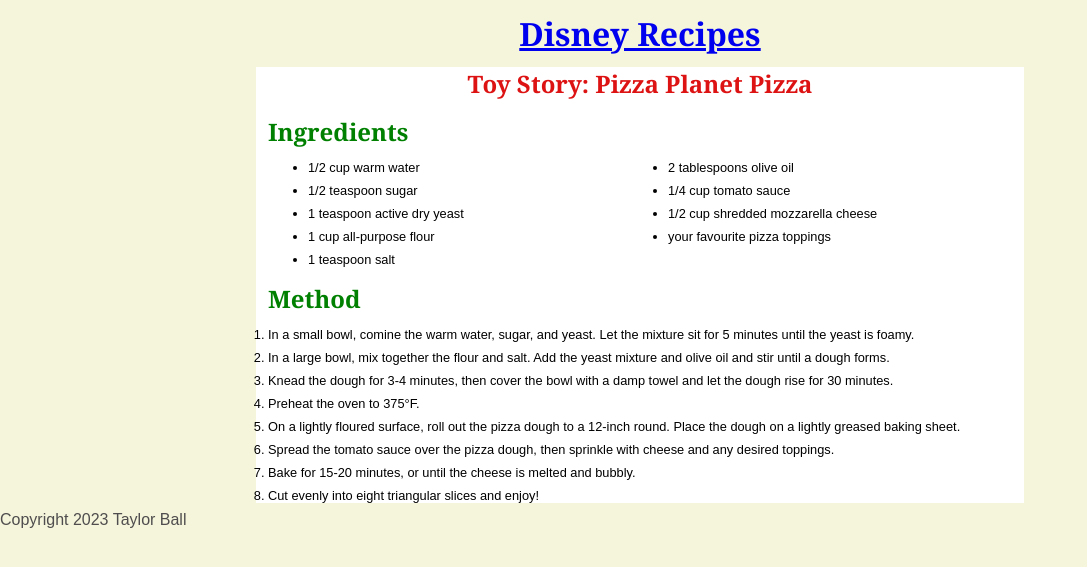
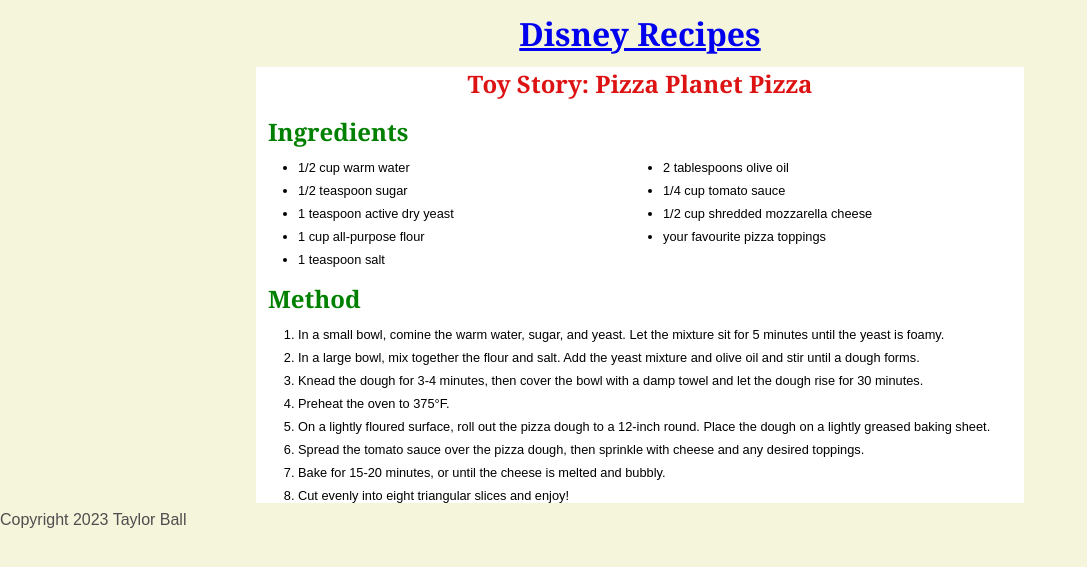
Before and after one commit to taylorball1/Recipes, a Jekyll site: the page built from _recipes/toy-story-pizza-planet-pizza.md, in a window 1280 px wide. Shown: the top 567 px of the page, without its empty margins (0-1087 px from the left). Built offline with Jekyll 4.4.1, drawn with Linux system fonts in a browser that asks for light colours.

Commit message:
Update recipes.css

```diff
--- a/styles/recipes.css
+++ b/styles/recipes.css
@@ -55,7 +55,7 @@
 }
 
 ul{
-  margin-left: 40px;
+  margin-left: 30px;
   columns: 2;
   column-rule: 1px;
 }
@@ -65,6 +65,10 @@
   margin-bottom: 8px;
 }
 
+ol{
+  margin-left: 30px;
+}
+
 .caption{
 float:right;
 width:60%;
```
